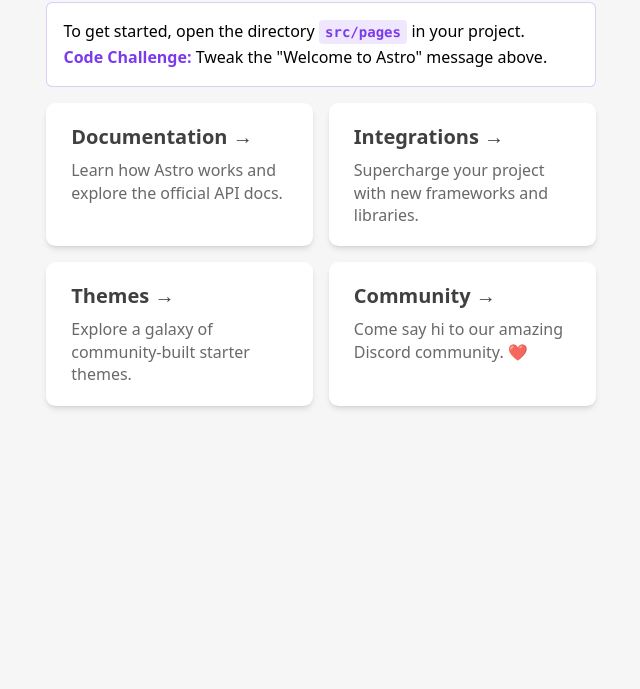
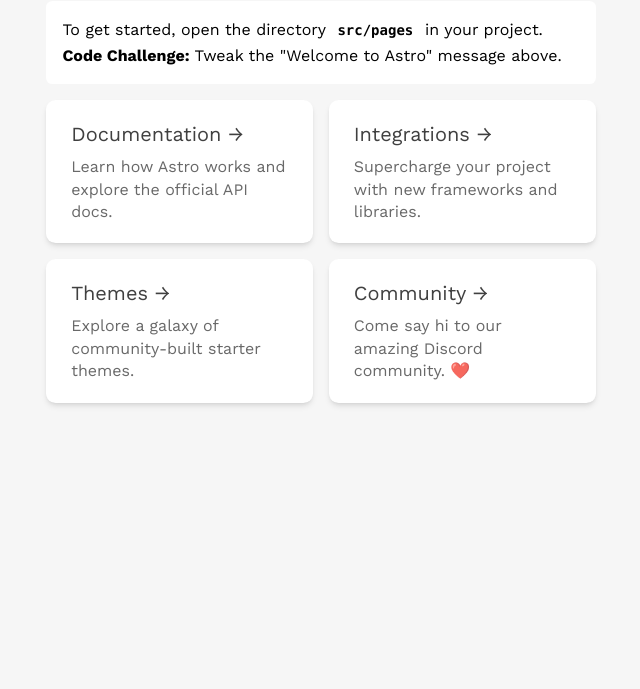
Before and after one commit to sam-621/rogeliosamuel.com, an Astro site: page / in a window 1280 px wide. Shown: the part 111-800 px from the top of the page, without its empty margins (319-959 px from the left). Built offline with nearby package versions, Linux system fonts and the light colour scheme; Astro itself is replaced by a stand-in of ours.

Commit message:
eat(font):  add work sans font

```diff
--- a/astro.config.mjs
+++ b/astro.config.mjs
@@ -1,4 +1,8 @@
-import { defineConfig } from 'astro/config'
+import { defineConfig } from 'astro/config';
+
+import tailwind from "@astrojs/tailwind";
 
 // https://astro.build/config
-export default defineConfig({})
+export default defineConfig({
+  integrations: [tailwind()]
+});
--- a/package.json
+++ b/package.json
@@ -10,7 +10,9 @@
     "astro": "astro"
   },
   "dependencies": {
-    "astro": "^2.5.6"
+    "@astrojs/tailwind": "^3.1.3",
+    "astro": "^2.5.0",
+    "tailwindcss": "^3.0.24"
   },
   "gacp": {
     "push": false
--- a/src/layouts/Layout.astro
+++ b/src/layouts/Layout.astro
@@ -1,36 +1,34 @@
 ---
 export interface Props {
-	title: string;
+	title: string
 }
 
-const { title } = Astro.props;
+const { title } = Astro.props
 ---
 
 <!DOCTYPE html>
-<html lang="en">
+<html lang='en'>
 	<head>
-		<meta charset="UTF-8" />
-		<meta name="description" content="Astro description">
-		<meta name="viewport" content="width=device-width" />
-		<link rel="icon" type="image/svg+xml" href="/favicon.svg" />
-		<meta name="generator" content={Astro.generator} />
+		<meta charset='UTF-8' />
+		<meta name='description' content='Astro description' />
+		<meta name='viewport' content='width=device-width' />
+		<link rel='icon' type='image/svg+xml' href='/favicon.svg' />
 		<title>{title}</title>
+
+		<link rel='preconnect' href='https://fonts.googleapis.com' />
+		<link rel='preconnect' href='https://fonts.gstatic.com' crossorigin />
+		<link
+			href='https://fonts.googleapis.com/css2?family=Work+Sans:ital,wght@0,100;0,200;0,300;0,400;0,500;0,600;0,700;0,800;0,900;1,100;1,200;1,300;1,400;1,500;1,600;1,700;1,800;1,900&display=swap'
+			rel='stylesheet'
+		/>
 	</head>
 	<body>
 		<slot />
 	</body>
 </html>
 <style is:global>
-	:root {
-		--accent: 124, 58, 237;
-		--accent-gradient: linear-gradient(45deg, rgb(var(--accent)), #da62c4 30%, white 60%);
-	}
 	html {
-		font-family: system-ui, sans-serif;
-		background-color: #F6F6F6;
-	}
-	code {
-		font-family: Menlo, Monaco, Lucida Console, Liberation Mono, DejaVu Sans Mono,
-			Bitstream Vera Sans Mono, Courier New, monospace;
+		font-family: 'Work Sans', system-ui, sans-serif;
+		background-color: #f6f6f6;
 	}
 </style>
--- /dev/null
+++ b/tailwind.config.cjs
@@ -0,0 +1,18 @@
+/** @type {import('tailwindcss').Config} */
+module.exports = {
+  content: ['./src/**/*.{astro,html,js,jsx,md,mdx,svelte,ts,tsx,vue}'],
+  theme: {
+    fontFamily: {
+      display: ['"Work Sans"'],
+    },
+    extend: {
+      colors: {
+        primary: '#146EF5',
+        bg: '#000',
+        neutral1: '#E3E4E6',
+        neutral2: '#818181',
+      },
+    },
+  },
+  plugins: [],
+}
```
Also changed, not shown: 1 other file.
